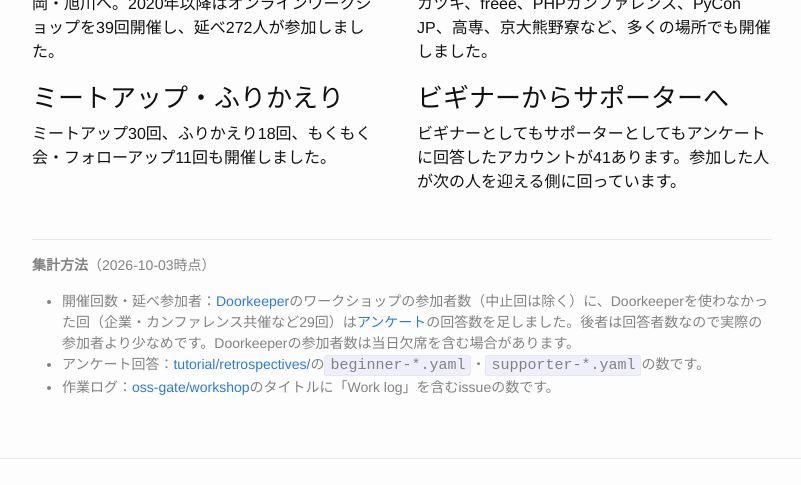
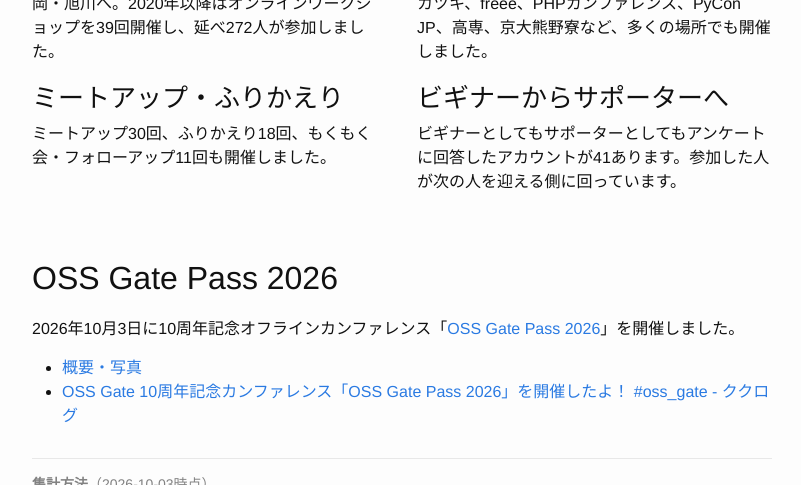
Before and after one commit to oss-gate/oss-gate.github.io, a Jekyll site: the page built from anniversaries/10th/index.html, in a window 1280 px wide and 900 px high, scrolled down 1035 px, cut to the strip 0-485 px from the top of the window. Shown: the whole strip, without its empty margins (238-1039 px from the left). Built offline with Jekyll 4.4.1, drawn with Linux system fonts in a browser that asks for light colours; comment, search, counter and statistics services are not loaded.

Commit message:
Add OSS Gate Pass 2026 to OSS Gate 10th anniversary page
It links to the event page, the event summary and photos and a report.

Co-Authored-By: Claude Opus 5.5 <noreply@anthropic.com>

```diff
--- a/anniversaries/10th/index.html
+++ b/anniversaries/10th/index.html
@@ -51,6 +51,17 @@ permalink: /anniversaries/10th/
       <p>ビギナーとしてもサポーターとしてもアンケートに回答したアカウントが41あります。参加した人が次の人を迎える側に回っています。</p>
     </div>
   </div>
+
+  <h2>OSS Gate Pass 2026</h2>
+
+  <p>
+    2026年10月3日に10周年記念オフラインカンファレンス「<a href="https://oss-gate.doorkeeper.jp/events/197019">OSS Gate Pass 2026</a>」を開催しました。
+  </p>
+
+  <ul>
+    <li><a href="https://github.com/oss-gate/meetup/tree/main/2026-10-03">概要・写真</a></li>
+    <li><a href="https://www.clear-code.com/blog/2026/10/6/oss-gate-10th-anniversary-report.html">OSS Gate 10周年記念カンファレンス「OSS Gate Pass 2026」を開催したよ！ #oss_gate - ククログ</a></li>
+  </ul>
 
   <div class="anniversary-method">
     <p><strong>集計方法</strong>（2026-10-03時点）</p>
```
